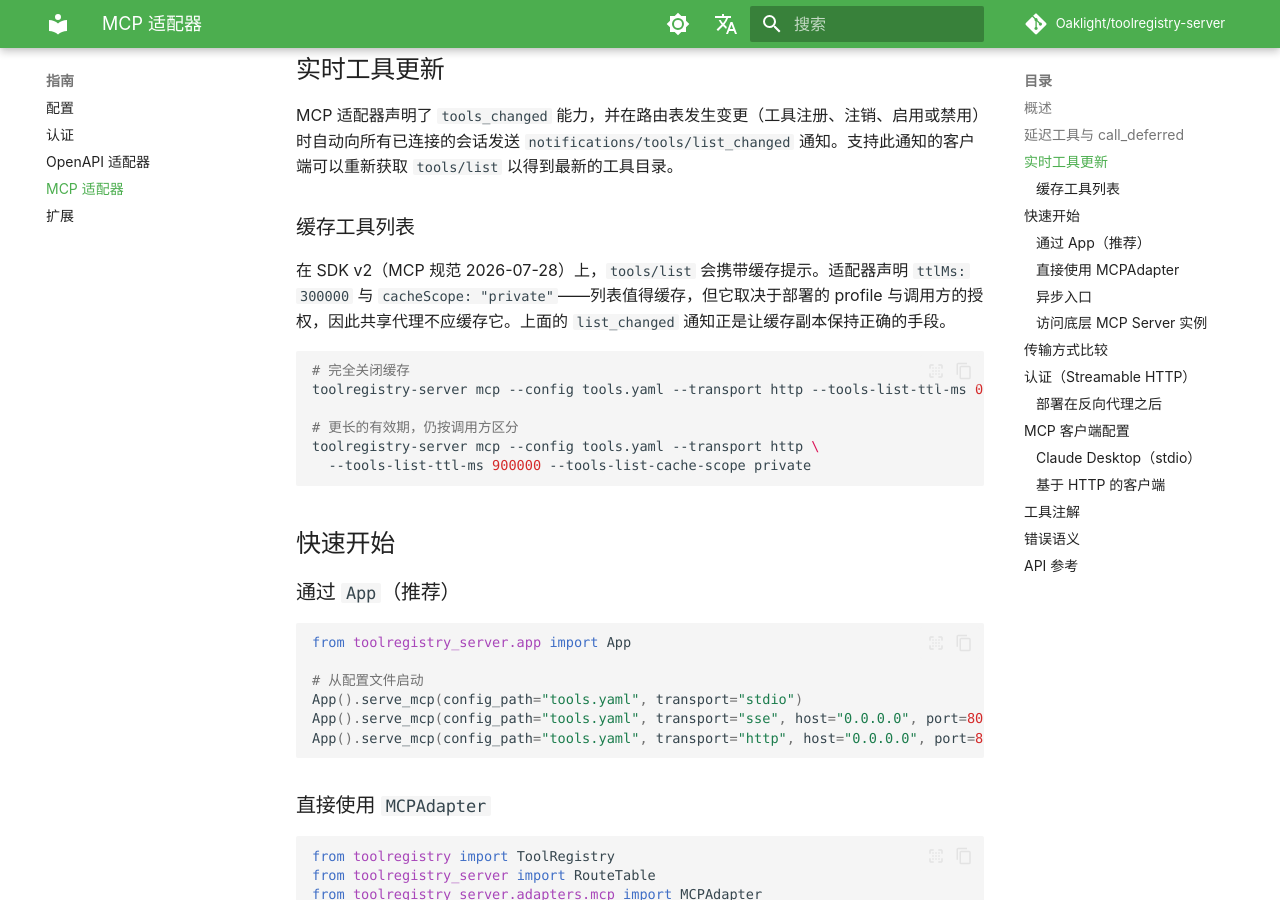
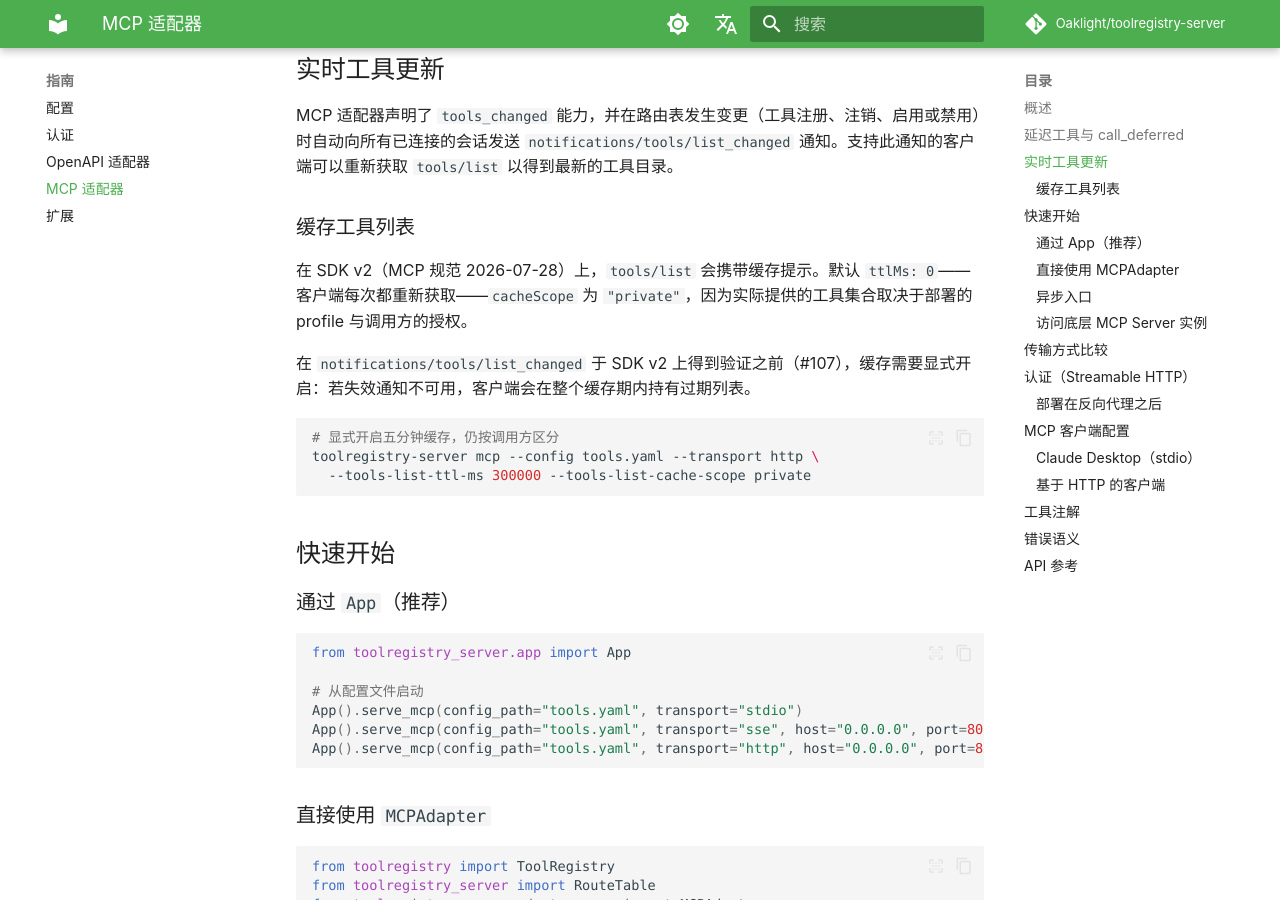
Before and after one commit to Oaklight/toolregistry-server, an MkDocs documentation site: the page built from docs/guides/mcp.md, in a window 1280 px wide and 900 px high, scrolled down 931 px. Built offline with MkDocs 1.6.1 and Material for MkDocs 9.7.7, drawn with Linux system fonts in a browser that asks for light colours; some web fonts are replaced; comment, search, counter and statistics services are not loaded.

Commit message:
docs: 缓存提示为显式开启（#83、#107）

````diff
--- a/docs/guides/mcp.md
+++ b/docs/guides/mcp.md
@@ -26,15 +26,14 @@ MCP 适配器声明了 `tools_changed` 能力，并在路由表发生变更（
 
 ### 缓存工具列表
 
-在 SDK v2（MCP 规范 2026-07-28）上，`tools/list` 会携带缓存提示。适配器声明 `ttlMs: 300000` 与 `cacheScope: "private"`——列表值得缓存，但它取决于部署的 profile 与调用方的授权，因此共享代理不应缓存它。上面的 `list_changed` 通知正是让缓存副本保持正确的手段。
+在 SDK v2（MCP 规范 2026-07-28）上，`tools/list` 会携带缓存提示。默认 `ttlMs: 0`——客户端每次都重新获取——`cacheScope` 为 `"private"`，因为实际提供的工具集合取决于部署的 profile 与调用方的授权。
+
+在 `notifications/tools/list_changed` 于 SDK v2 上得到验证之前（#107），缓存需要显式开启：若失效通知不可用，客户端会在整个缓存期内持有过期列表。
 
 ```bash
-# 完全关闭缓存
-toolregistry-server mcp --config tools.yaml --transport http --tools-list-ttl-ms 0
-
-# 更长的有效期，仍按调用方区分
+# 显式开启五分钟缓存，仍按调用方区分
 toolregistry-server mcp --config tools.yaml --transport http \
-  --tools-list-ttl-ms 900000 --tools-list-cache-scope private
+  --tools-list-ttl-ms 300000 --tools-list-cache-scope private
 ```
 
 ## 快速开始
````
Also changed, not shown: docs/changelog.md (+1 -1 lines).
